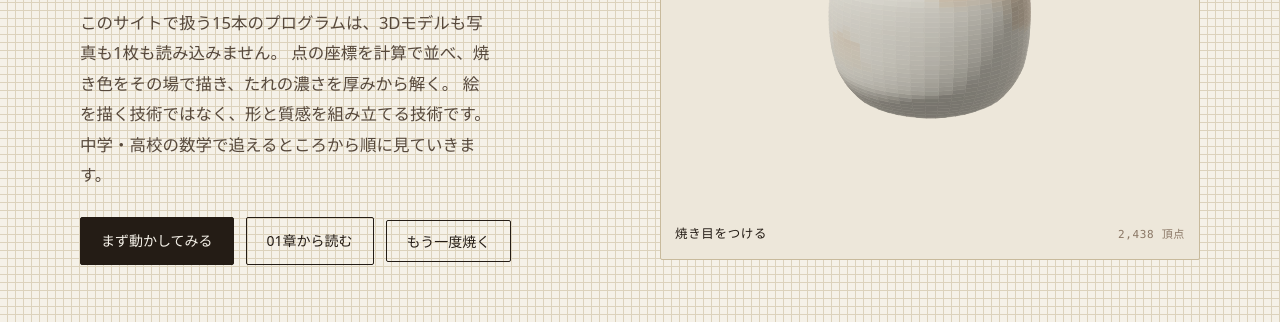
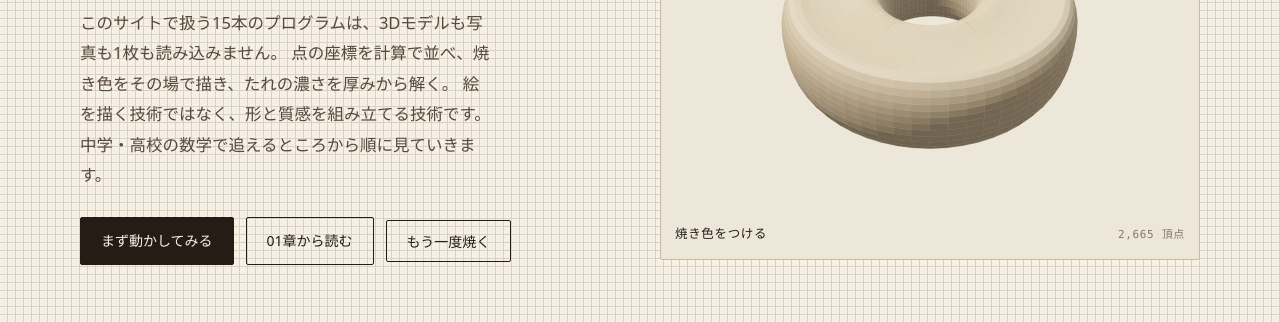
Before and after one commit to cx20/VirtualSweetsFactory, a plain HTML site: page index.html in a window 1280 px wide. Shown: the part 293-615 px from the top of the page. Drawn offline with Linux system fonts and the light colour scheme.

Commit message:
トップの hero を団子からドーナツへ
断面からドーナツが組み上がり、焼き色がついて、チョコに浸かる流れにする。
形と色はドーナツ.js の値（断面 PROFILE_PTS・寸法・生地とチョコの色）から。

- 断面をひく: 閉じた断面（20点）を軸の左右に描く
- 軸のまわりに点を回す / 面を張る: 外形はわずかに楕円（ringMod）
- 焼き色をつける: 型に接した面は濃く滑らか、膨れた面は浅い色。気泡は明るく、シームに1本線
- チョコに浸ける: 上の面だけ、境界は1本の弦として進む

Co-Authored-By: Claude Opus 5.5 <noreply@anthropic.com>

```diff
--- a/assets/labs.js
+++ b/assets/labs.js
@@ -568,92 +568,113 @@ function foldField(u, v, seed) {
 }
 
 /* ======================================================================
-   HERO — 点から団子が組み上がり、焼き目がついて、たれが流れ落ちる
+   HERO — 断面からドーナツが組み上がり、焼き色がついて、チョコに浸かる
+   形も色もドーナツ.js の値から（断面 PROFILE_PTS・寸法・生地とチョコの色）
    ====================================================================== */
 (function () {
     var cv = $("#heroCanvas"); if (!cv) return;
     var c = setupCanvas(cv), ctx = c.ctx;
     var stageEl = $("#heroStage"), countEl = $("#heroCount");
-    var PR = PROFILES.dango, PH = PROFILE_H.dango;
-
-    // 手で丸めた低周波の凹凸。球のままだと「色つきの球」に見える（花見団子.js）
-    function lump(u, t) {
-        return 1 + 0.035 * (Noise.fbmu(u * 3, t * 2, 3, 13, 2) - 0.5) * 2;
-    }
-    var N = 46, M = 52;
-    var mesh = buildMesh({
-        pos: function (t, a, out) {
-            var r = sampleProfile(PR, t) * lump(a / TAU, t);
-            out[0] = r * Math.cos(a); out[1] = (t - 0.5) * PH; out[2] = r * Math.sin(a);
+
+    // ドーナツ.js の断面。[横（−1 が穴側, 1 が外側）, 高さ（0〜1）, 肌（0 = 型に接した面, 1 = 膨れた面）]
+    // 外側の赤道から、上の膨れた面 → 穴 → 型の底 と一周する閉じた輪郭
+    var SECT = [
+        [1.000, 0.494, 0.00], [0.996, 0.655, 0.00], [0.952, 0.792, 0.08], [0.856, 0.918, 0.60],
+        [0.700, 1.000, 1.00], [0.430, 0.958, 1.00], [0.070, 0.930, 1.00], [-0.300, 0.946, 1.00],
+        [-0.575, 0.975, 1.00], [-0.795, 0.930, 0.72], [-0.928, 0.808, 0.14], [-1.000, 0.580, 0.00],
+        [-0.985, 0.340, 0.00], [-0.898, 0.155, 0.00], [-0.660, 0.042, 0.00], [-0.280, 0.004, 0.00],
+        [0.180, 0.000, 0.00], [0.580, 0.031, 0.00], [0.850, 0.146, 0.00], [0.968, 0.312, 0.00]
+    ];
+    var NSECT = SECT.length;
+    // 寸法（cm）。外径 7.0 / 高さ 2.05。この実験の尺度（外径 ≒ 1.5）に縮める
+    var RING = 2.32, TW = 1.20, TH = 2.05, K = 0.95 / (RING + TW);
+
+    // 閉じた Catmull-Rom。s は 0〜1 で一周
+    function sect(s, k) {
+        var f = (s - Math.floor(s)) * NSECT, i = Math.floor(f), t = f - i;
+        var p0 = SECT[(i + NSECT - 1) % NSECT][k], p1 = SECT[i % NSECT][k];
+        var p2 = SECT[(i + 1) % NSECT][k], p3 = SECT[(i + 2) % NSECT][k];
+        return 0.5 * (2 * p1 + (-p0 + p2) * t + (2 * p0 - 5 * p1 + 4 * p2 - p3) * t * t + (-p0 + 3 * p1 - 3 * p2 + p3) * t * t * t);
+    }
+    // 外形もわずかに楕円で、真円ではない（ドーナツ.js の ringMod。工業製品なので幅は狭い）
+    function ringMod(a) { return 1 + 0.018 * Math.cos(2 * a + 0.7) + 0.010 * Math.sin(3 * a + 1.9); }
+    function sectR(s, a) { return (RING * ringMod(a) + sect(s, 0) * TW) * K; }
+    function sectY(s) { return (sect(s, 1) - 0.5) * TH * K; }
+
+    // 断面を軸のまわりに回す。行 = 断面に沿った s、列 = 周方向
+    var NS = 40, MW = 64;
+    var mesh = buildGrid(NS, MW, function (s, w, out) {
+        var a = w * TAU, r = sectR(s, a);
+        out[0] = r * Math.cos(a); out[1] = sectY(s); out[2] = r * Math.sin(a);
         return out;
-        }
-    }, N, M);
-
-    // ドラッグで視点を回せるようにする。組み上がる途中でも横から覗ける
-    var orb = orbit(cv, { elev: 0.28, speed: 0.275 });
+    });
+
+    // 上から見下ろして穴が見える角度にする
+    var orb = orbit(cv, { elev: 0.62, speed: 0.275 });
 
     var STAGES = [
         { t: 1.5, name: "断面をひく" },
         { t: 3.0, name: "軸のまわりに点を回す" },
         { t: 4.5, name: "面を張る" },
-        { t: 6.5, name: "焼き目をつける" },
-        { t: 9.9, name: "たれを掛ける" }
+        { t: 6.5, name: "焼き色をつける" },
+        { t: 9.9, name: "チョコに浸ける" }
     ];
     var t0 = 0, started = false;
 
-    var mat = copyMat(MATS.dango);
-    var DOUGH = MATS.dango.col;
-    // 焼き目は等高線ではなく、輪郭の崩れた斑（まだら）。上と横に多い
+    // 生地の色（ドーナツ.js の doughAlbedo）
+    var CRUMB = [0.906, 0.796, 0.616], BAKE = [0.868, 0.618, 0.334];
+    var EDGE = [0.664, 0.392, 0.170], RAW = [0.948, 0.884, 0.744];
+    var CHOCO = [0.170, 0.092, 0.058];
+    // 1個の中に2つの肌。型に接した面は滑らかで濃く、膨れた面は浅い色でざらつく
+    function skin(v) { return clamp(sect(v, 2), 0, 1); }
     function albedo(u, v) {
-        var s = Noise.fbmu(u * 6, v * 5, 6, 41, 4);
-        var spot = smooth(0.56, 0.72, s) * smooth(0.22, 0.62, v);
-        return mix3(DOUGH, bakeColor(0.50 + 0.40 * spot), spot * 0.85);
-    }
-
-    // たれの厚み。上から掛かって下へ流れ、途中で止まる。止まった線には玉ができる
-    // reach … 0 で掛け始め、1 で流れ切った状態
-    function glazeT(u, v, reach) {
-        var stop = 0.30 + 0.16 * Noise.fbmu(u * 3, 1.7, 3, 77, 3);
-        var edge = 1.02 - (1.02 - stop) * reach;
-        var d = v - edge;
-        if (d <= 0) return 0;
-        var body = clamp(d / 0.40, 0, 1) * (0.55 + 0.45 * Noise.fbmu(u * 4, v * 3, 4, 91, 3));
-        var bead = 0.45 * Math.exp(-(d / 0.05) * (d / 0.05)) * reach;
-        return body * 0.7 + bead;
-    }
-    // みたらしの吸収係数。12章の実験と同じ値（花見団子.js の飴色に合わせたもの）
-    var EXT = [1.35, 3.05, 5.20];
-    function albedoGlaze(reach) {
-        return function (u, v) {
-            var base = albedo(u, v);
-            var th = glazeT(u, v, reach);
-            if (th <= 0) return base;
-            return [base[0] * Math.exp(-EXT[0] * th),
-                    base[1] * Math.exp(-EXT[1] * th),
-                    base[2] * Math.exp(-EXT[2] * th)];
-        };
-    }
+        var sk = skin(v);
+        var n = Noise.fbmu(u * 14, v * 6, 14, 41, 4);
+        var mold = mix3(BAKE, EDGE, clamp(0.25 + 0.55 * n, 0, 1));
+        // 【対策】気泡を暗く塗るとカビになる。中は焼けていない生地なので明るい
+        // 面1枚より細かい模様は四角いモザイクになるので、気泡は面の数に合わせて粗く引く
+        var pore = smooth(0.58, 0.80, Noise.fbmu(u * 12, v * 6, 12, 7, 2));
+        var risen = mix3(mix3(CRUMB, BAKE, 0.25 + 0.35 * n), RAW, pore * 0.35);
+        var col = mix3(mold, risen, sk);
+        // 型からあふれた縁（シーム）に、水平の一本線
+        var seam = Math.exp(-Math.pow((v - 1 / NSECT) / 0.012, 2));
+        return mix3(col, EDGE, seam * 0.7);
+    }
+    // チョコに浸けた範囲。膨れた面（上）だけで、境界は1本の弦。reach 0 → 1 で浸かっていく
+    var DIP = 0.4;
+    function choco(u, v, reach) {
+        // 上の面（高さ 0.75 より上）だけ。外側の肩から内側の肩まで
+        var top = smooth(0.70, 0.80, sect(v, 1));
+        if (top <= 0) return 0;
+        var a = u * TAU, r = sectR(v, a) / K;
+        var wob = 0.30 * 2 * (Noise.fbmu(u * 7, 2.5, 7, 87, 2) - 0.5);
+        var chord = mix(RING + TW + 0.4, -0.55, reach);
+        var d = r * Math.cos(a - DIP) + wob;
+        return top * smooth(chord - 0.18, chord + 0.18, d);
+    }
+
+    var matDough = { rough: 0.62, coat: 0.0, sss: 0.12, sheen: 0, sssCol: [1.0, 0.78, 0.55] };
 
     function drawProfileStage(k) {
-        // 断面の折れ線だけを、方眼の上に引く
+        // 軸の左右に、同じ断面を1枚ずつ引く（回す前の「横顔」）
         var W = c.W, H = c.H, cx = W / 2, cy = H / 2, S = Math.min(W, H) * 0.42;
         ctx.strokeStyle = "rgba(138,119,101,.5)"; ctx.lineWidth = 1;
-        ctx.beginPath(); ctx.moveTo(cx, cy - S * 0.85); ctx.lineTo(cx, cy + S * 0.85); ctx.stroke();
+        ctx.beginPath(); ctx.moveTo(cx, cy - S * 0.6); ctx.lineTo(cx, cy + S * 0.6); ctx.stroke();
+        [-1, 1].forEach(function (side) {
             ctx.strokeStyle = "#B8737E"; ctx.lineWidth = 2;
             ctx.beginPath();
-        for (var i = 0; i <= 60; i++) {
-            var t = i / 60;
-            var r = sampleProfile(PR, t);
-            var x = cx + r * S, y = cy + (0.5 - t) * PH * S;
+            for (var i = 0; i <= 120; i++) {
+                var s = i / 120;
+                var x = cx + side * sectR(s, 0) * S, y = cy - sectY(s) * S;
                 i ? ctx.lineTo(x, y) : ctx.moveTo(x, y);
             }
-        ctx.stroke();
+            ctx.closePath(); ctx.stroke();
             ctx.fillStyle = "#8F5A2B";
-        for (var j = 0; j < PR.length; j++) {
-            var p = PR[j];
-            var px = cx + p.r * S, py = cy + (0.5 - p.t) * PH * S;
-            ctx.beginPath(); ctx.arc(px, py, 3.2 * clamp(k, 0.2, 1), 0, TAU); ctx.fill();
-        }
+            for (var j = 0; j < NSECT; j++) {
+                var px = cx + side * sectR(j / NSECT, 0) * S, py = cy - sectY(j / NSECT) * S;
+                ctx.beginPath(); ctx.arc(px, py, 3.0 * clamp(k, 0.2, 1), 0, TAU); ctx.fill();
+            }
+        });
     }
 
     // 【対策】倍率は、このあと renderMesh に渡す zoom と同じにすること。
@@ -687,23 +708,24 @@ function foldField(u, v, seed) {
         var rot = orb.rot(now), ev = orb.elev;
         var shown = mesh.count;
 
-        if (si === 0) { drawProfileStage(k); shown = PR.length; }
+        if (si === 0) { drawProfileStage(k); shown = NSECT; }
         else if (si === 1) { shown = drawPoints(rot, ev, k); }
         else if (si === 2) {
             renderMesh(ctx, c.W, c.H, mesh, { rot: rot, elev: ev, mode: "wire", zoom: 0.84 });
         } else if (si === 3) {
             renderMesh(ctx, c.W, c.H, mesh, {
-                rot: rot, elev: ev, zoom: 0.84, mat: mat,
+                rot: rot, elev: ev, zoom: 0.84, mat: matDough,
                 albedo: function (u, v) {
-                    return mix3(DOUGH, albedo(u, v), clamp(k * 1.3, 0, 1));   // 生地 → 焼き目
+                    return mix3(RAW, albedo(u, v), clamp(k * 1.3, 0, 1));   // 生の生地 → 焼き色
                 }
             });
         } else {
-            // たれは透明な層。色は厚みから解き、艶はクリアコートで持たせる（12章）
+            // 【対策】ドーナツ.js はチョコにだけクリアコートを付け、生地には絶対に付けない。
+            //         このミニレンダラは材質が1つしか持てないので、艶は足さずに色だけ変える
+            var reach = smooth(0, 0.75, k);
             renderMesh(ctx, c.W, c.H, mesh, {
-                rot: rot, elev: ev, zoom: 0.84,
-                mat: { rough: 0.24, coat: 0.62, sss: 0.30, sheen: 0, sssCol: [1, .82, .58] },
-                albedo: albedoGlaze(smooth(0, 0.75, k))
+                rot: rot, elev: ev, zoom: 0.84, mat: matDough,
+                albedo: function (u, v) { return mix3(albedo(u, v), CHOCO, choco(u, v, reach)); }
             });
         }
 
--- a/index.html
+++ b/index.html
@@ -58,7 +58,7 @@
       </div>
     </div>
     <div class="stage">
-      <canvas id="heroCanvas" width="640" height="480" aria-label="団子が点から立体へ組み上がり、焼き目がついて、たれが流れ落ちる様子"></canvas>
+      <canvas id="heroCanvas" width="640" height="480" aria-label="ドーナツが断面から立体へ組み上がり、焼き色がついて、チョコに浸かる様子"></canvas>
       <div class="stage-caption">
         <b id="heroStage">準備中</b>
         <span id="heroCount">0 頂点</span>
--- a/tools/build.js
+++ b/tools/build.js
@@ -228,7 +228,7 @@ function indexPage() {
       </div>
     </div>
     <div class="stage">
-      <canvas id="heroCanvas" width="640" height="480" aria-label="団子が点から立体へ組み上がり、焼き目がついて、たれが流れ落ちる様子"></canvas>
+      <canvas id="heroCanvas" width="640" height="480" aria-label="ドーナツが断面から立体へ組み上がり、焼き色がついて、チョコに浸かる様子"></canvas>
       <div class="stage-caption">
         <b id="heroStage">準備中</b>
         <span id="heroCount">0 頂点</span>
```
Lines whose indentation alone changed are shown as unchanged.
